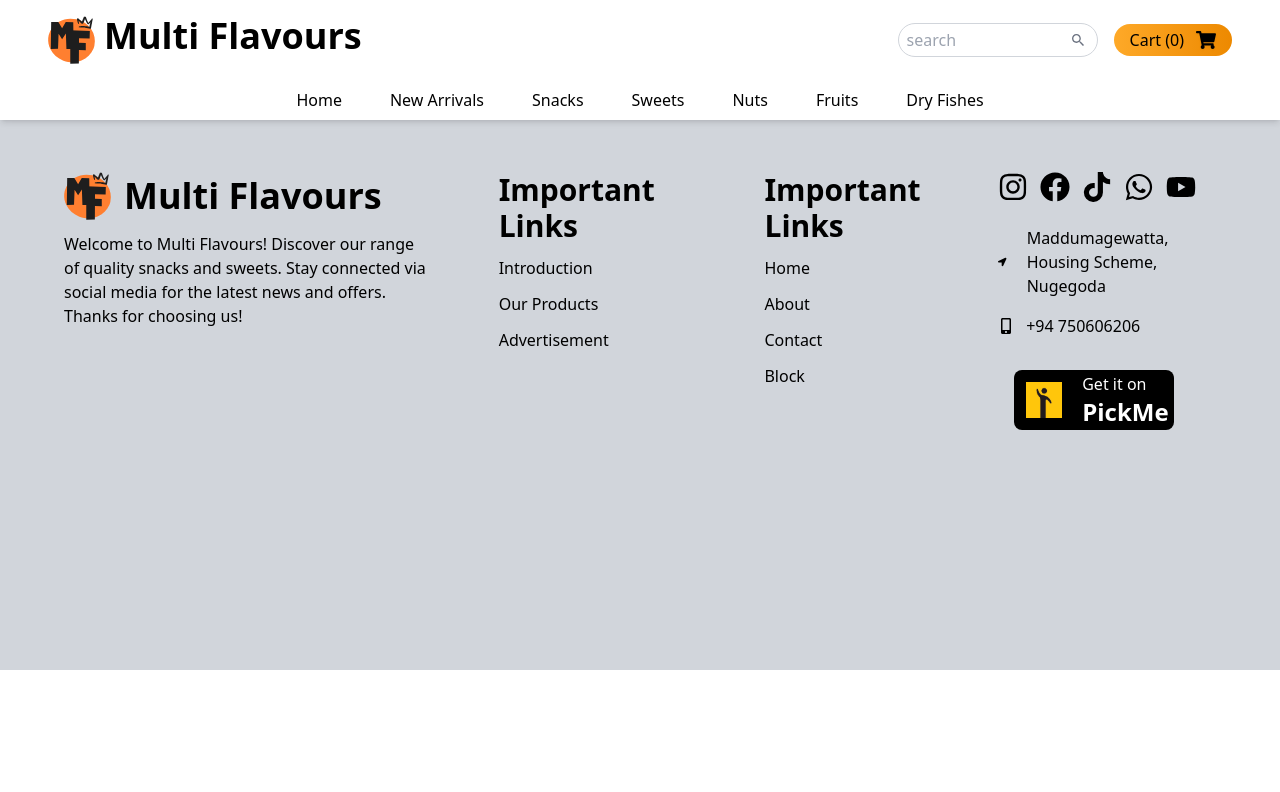
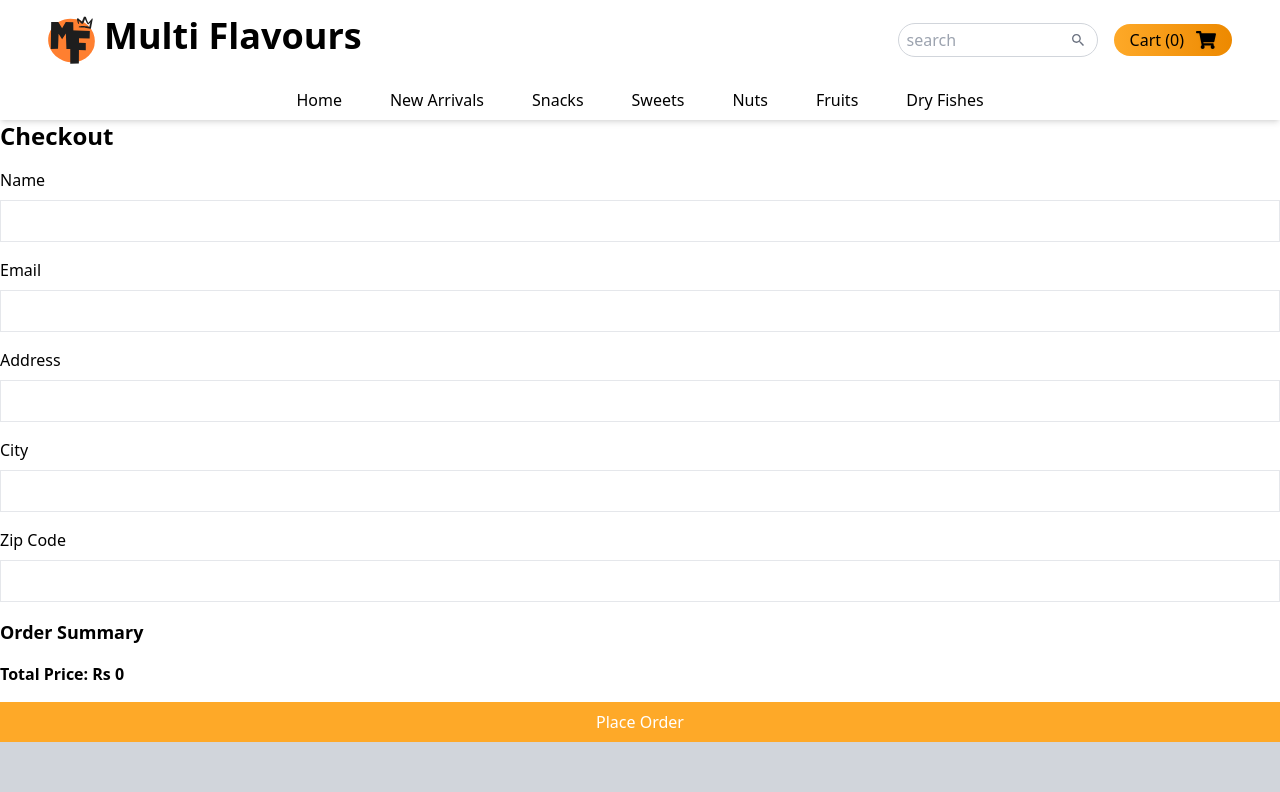
Before and after one commit to MenalinR/multiflavors, a React (Vite) app: page /Checkout in a window 1280 px wide. Shown: the top 792 px of the page. Built offline with nearby package versions, Linux system fonts and the light colour scheme.

Commit message:
created ckeckout component and connect with mail

```diff
--- a/src/App.jsx
+++ b/src/App.jsx
@@ -13,6 +13,7 @@ import Nuts from './Pages/Nuts';
 import Fruits from './Pages/Fruits';
 import DryFishes from './Pages/DryFishes';
 import Cart from './components/Cart/Cart';
+import Checkout from './components/Checkout/Checkout'
 
 const App = () => {
   const [cartItems, setCartItems] = useState([]);
@@ -104,6 +105,7 @@ const App = () => {
             cartItems={cartItems}
             onDelete={handleDeleteItem}
           />} />
+          <Route path="/Checkout" element={<Checkout />} />
         </Routes>
         <Footer />
       </div>
--- a/src/components/Cart/Cart.jsx
+++ b/src/components/Cart/Cart.jsx
@@ -1,4 +1,5 @@
 import React, { useState } from 'react';
+import { useNavigate } from 'react-router-dom';
 
 const CartItem = ({ item, onDelete }) => {
   // Calculate the total price for the item
@@ -24,17 +25,24 @@ const CartItem = ({ item, onDelete }) => {
 
 const Cart = ({ isOpen, onClose, cartItems, onDelete }) => {
   const [isUnderConstruction, setIsUnderConstruction] = useState(false);
+  const navigate = useNavigate();
 
   if (!isOpen) return null;
 
   // Calculate the total price for all items in the cart
   const calculateTotalPrice = () =>
-    cartItems.reduce((total, item) => total + (item.totalPrice || 0), 0);
+    cartItems.reduce((total, item) => total + (item.totalPrice || item.price * item.quantity * item.selectedValue), 0);
 
   const isCartEmpty = cartItems.length === 0;
 
   const handleCheckoutClick = () => {
-    setIsUnderConstruction(true);
+    if (!cartItems || cartItems.length === 0) {
+      alert("Your cart is empty! Add items before checking out.");
+      return;
+    }
+
+    const totalPrice = calculateTotalPrice();
+    navigate('/Checkout', { state: { cartItems, totalPrice } });
   };
 
   return (
@@ -48,7 +56,11 @@ const Cart = ({ isOpen, onClose, cartItems, onDelete }) => {
         </button>
         {isUnderConstruction ? (
           <div className="text-center">
-            <p className="text-xl font-semibold">We are currently building our cart ordering feature, so it's not quite ready yet. In the meantime, you can easily place your orders through Instagram, PickMe, UberEats, or WhatsApp. Just check the footer for the links!</p>
+            <p className="text-xl font-semibold">
+              We are currently building our cart ordering feature, so it's not quite ready yet.
+              In the meantime, you can easily place your orders through Instagram, PickMe, UberEats, or WhatsApp.
+              Just check the footer for the links!
+            </p>
           </div>
         ) : (
           <>
--- /dev/null
+++ b/src/components/Checkout/Checkout.jsx
@@ -0,0 +1,147 @@
+import React, { useState } from 'react';
+import { useLocation } from 'react-router-dom';
+import emailjs from 'emailjs-com';
+
+const Checkout = () => {
+  // Use useLocation to receive cartItems and totalPrice passed from Cart.jsx
+  const location = useLocation();
+  const { cartItems = [], totalPrice = 0 } = location.state || {};
+
+  // Form state
+  const [formData, setFormData] = useState({
+    name: '',
+    email: '',
+    address: '',
+    city: '',
+    zipCode: ''
+  });
+
+  // Handle input change
+  const handleInputChange = (e) => {
+    const { name, value } = e.target;
+    setFormData((prevState) => ({
+      ...prevState,
+      [name]: value
+    }));
+  };
+
+  // Handle placing an order and sending email using EmailJS
+  const handlePlaceOrder = (e) => {
+    e.preventDefault();
+
+    if (cartItems.length === 0) {
+      alert("Your cart is empty.");
+      return;
+    }
+
+    // Prepare the email content
+    const orderDetails = cartItems.map(
+      (item) => `${item.name} (${item.quantity} x ${item.selectedValue})`
+    ).join(', ');
+
+    const emailData = {
+      ...formData,
+      orderDetails,
+      totalPrice
+    };
+
+    // Use EmailJS or another email service to send the email
+    emailjs.send('service_awszyvb', 'template_ciosocd',  {
+        customer_name: formData.name,
+        product_list: orderDetails,
+        customer_email: formData.email,
+      },
+     'K0Ef5J7b9o9PYSdzd'
+    )
+      .then((response) => {
+        alert('Order placed successfully! Check your email for details.');
+      })
+      .catch((error) => {
+        console.error('Failed to send email:', error);
+        alert('Failed to place order. Please try again.');
+      });
+  };
+
+  return (
+    <div className="checkout">
+      <h2 className="text-2xl font-semibold mb-4">Checkout</h2>
+
+      <form onSubmit={handlePlaceOrder}>
+        {/* Customer Info Form */}
+        <div className="mb-4">
+          <label className="block mb-2">Name</label>
+          <input
+            type="text"
+            name="name"
+            value={formData.name}
+            onChange={handleInputChange}
+            required
+            className="w-full px-4 py-2 border"
+          />
+        </div>
+        <div className="mb-4">
+          <label className="block mb-2">Email</label>
+          <input
+            type="email"
+            name="email"
+            value={formData.email}
+            onChange={handleInputChange}
+            required
+            className="w-full px-4 py-2 border"
+          />
+        </div>
+        <div className="mb-4">
+          <label className="block mb-2">Address</label>
+          <input
+            type="text"
+            name="address"
+            value={formData.address}
+            onChange={handleInputChange}
+            required
+            className="w-full px-4 py-2 border"
+          />
+        </div>
+        <div className="mb-4">
+          <label className="block mb-2">City</label>
+          <input
+            type="text"
+            name="city"
+            value={formData.city}
+            onChange={handleInputChange}
+            required
+            className="w-full px-4 py-2 border"
+          />
+        </div>
+        <div className="mb-4">
+          <label className="block mb-2">Zip Code</label>
+          <input
+            type="text"
+            name="zipCode"
+            value={formData.zipCode}
+            onChange={handleInputChange}
+            required
+            className="w-full px-4 py-2 border"
+          />
+        </div>
+
+        {/* Order Summary */}
+        <h3 className="text-lg font-semibold mb-4">Order Summary</h3>
+        <ul className="mb-4">
+          {cartItems.map((item) => (
+            <li key={item.id}>
+              {item.name} - {item.quantity} x {item.selectedValue}
+            </li>
+          ))}
+        </ul>
+        <p className="font-bold">Total Price: Rs {totalPrice}</p>
+
+        {/* Place Order Button */}
+        <button type="submit" className="bg-primary text-white py-2 px-4 mt-4 w-full">
+          Place Order
+        </button>
+      </form>
+    </div>
+  );
+};
+
+export default Checkout;
```
Also changed, not shown: package.json (+74 -0 lines), 1 other file (tests, documents, lock files or other folders).
